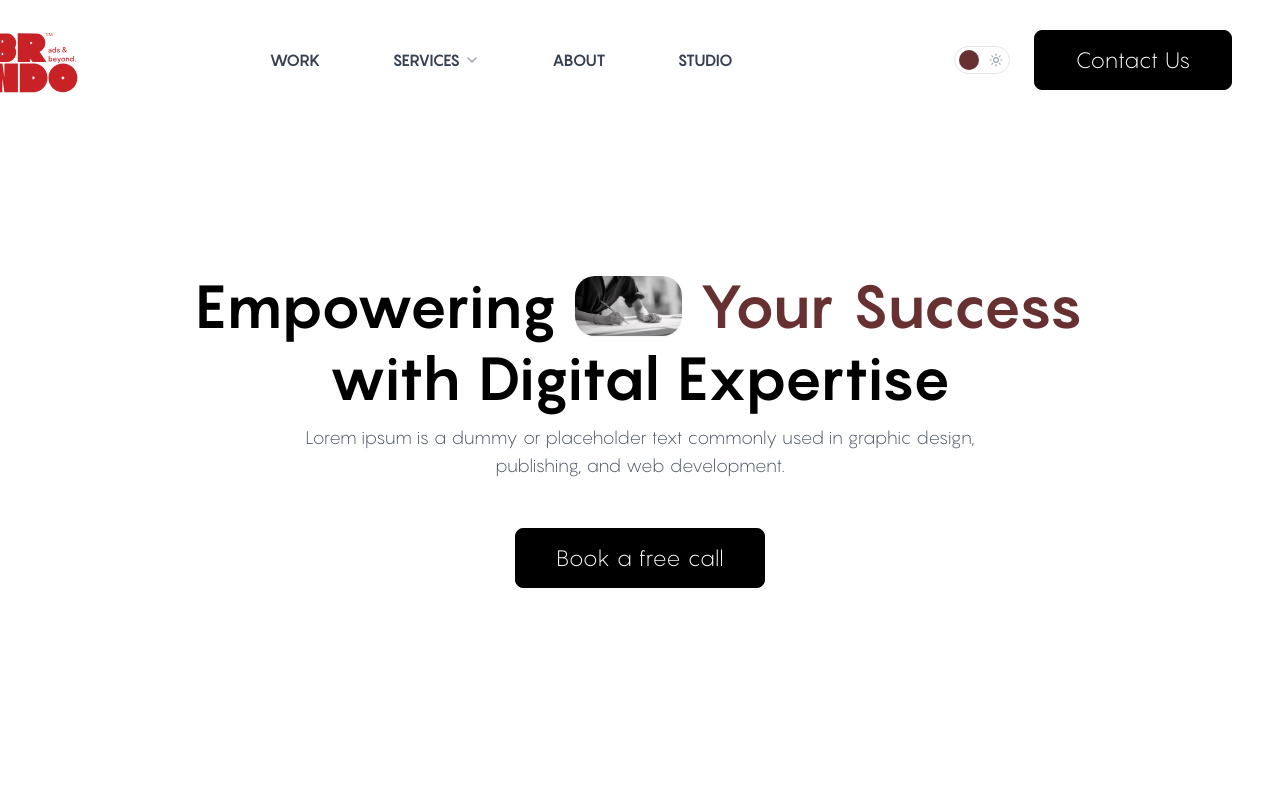
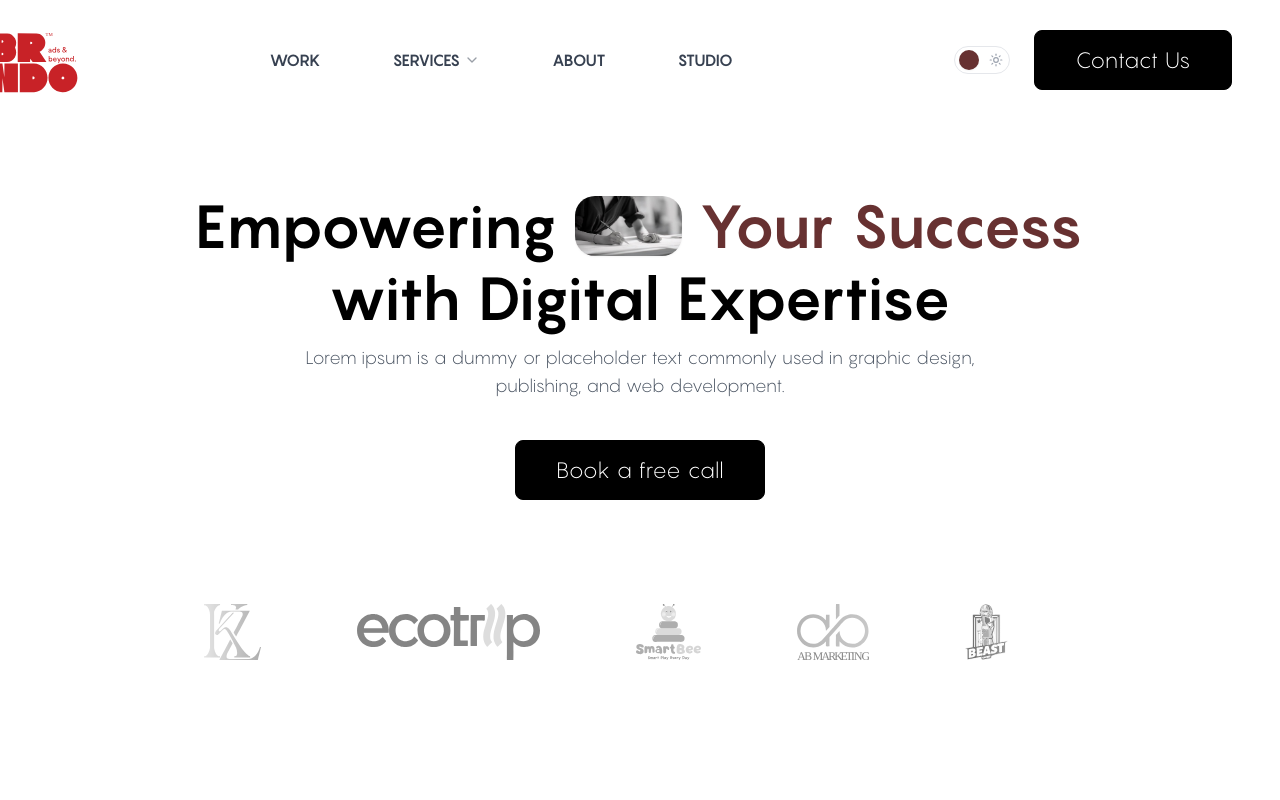
Before and after one commit to amanaanubhav/brndo.in, a Next.js app: page /smma in a window 1280 px wide. Shown: the top 800 px of the page. Built offline with nearby package versions, Linux system fonts and the light colour scheme.

Commit message:
feat: create SMMA hero section with background branding and call-to-action

```diff
--- a/src/features/smma/Hero.jsx
+++ b/src/features/smma/Hero.jsx
@@ -3,13 +3,14 @@
 import HeroHeading from '@/components/ui/HeroHeading';
 import HeroSubheading from '@/components/ui/HeroSubheading';
 import Button from '@/components/ui/Button';
+import LogoScroll from '@/components/ui/LogoScroll';
 import { heroData } from '@/data/hero';
 
 export default function SMMAHero() {
   const data = heroData.smma;
 
   return (
-    <section className="relative min-h-screen flex items-center justify-center pt-32 pb-16 overflow-hidden transition-colors duration-300">
+    <section className="relative min-h-screen flex items-center justify-center pt-28 pb-8 overflow-hidden transition-colors duration-300">
       {/* Background Styling */}
       <div className="absolute top-0 left-0 w-full h-full overflow-hidden -z-10 bg-white dark:bg-gray-950 flex items-center justify-center">
         <div className="absolute top-[-20%] left-[-10%] w-[50%] h-[50%] rounded-full bg-brndo-red/10 dark:bg-brndo-red/5 blur-[120px]" />
@@ -26,13 +27,16 @@ export default function SMMAHero() {
 
         <HeroHeading {...data.heading} />
 
-        <HeroSubheading className="mb-8 md:mb-12">
+        <HeroSubheading className="mb-6 md:mb-10">
           {data.subheading}
         </HeroSubheading>
 
         <Button href="/contact" variant="primary">
           Book a free call
         </Button>
+
+        {/* Logo Scroll Marquee */}
+        <LogoScroll />
       </div>
     </section>
   );
```
